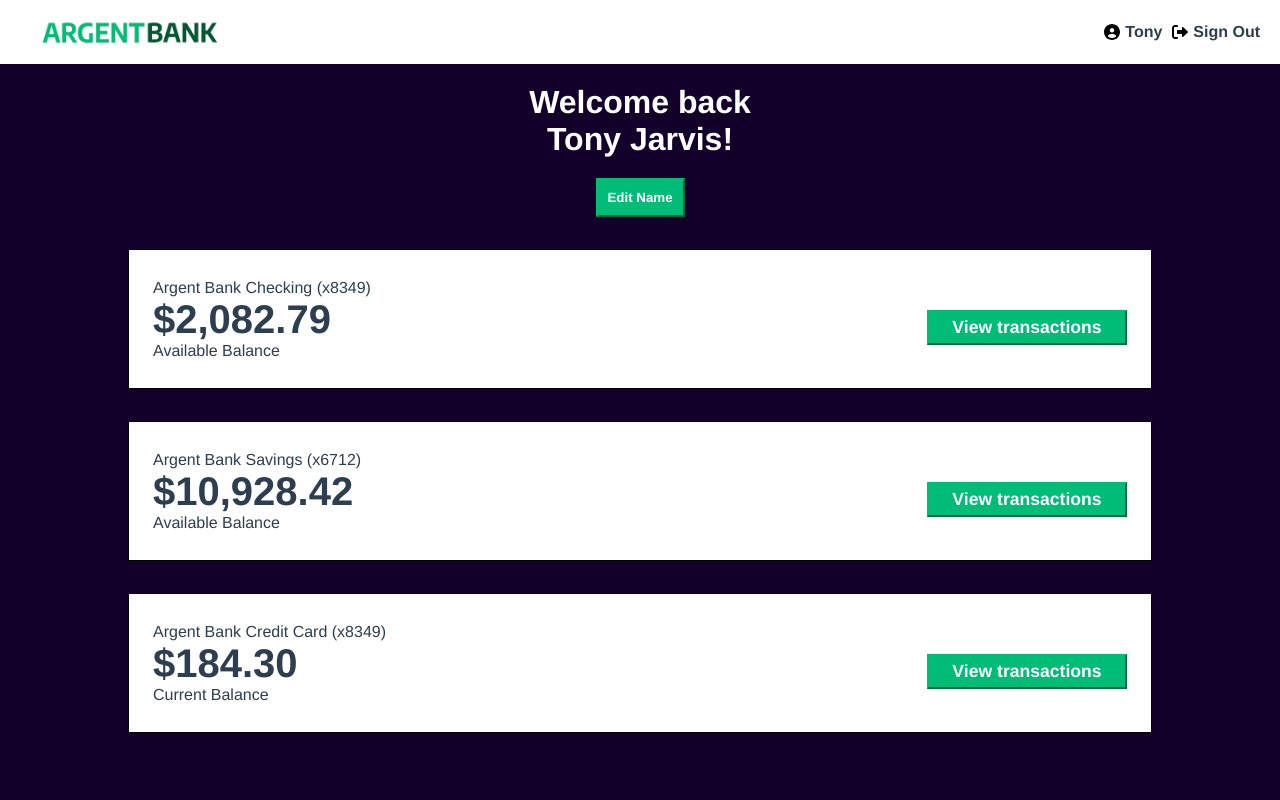
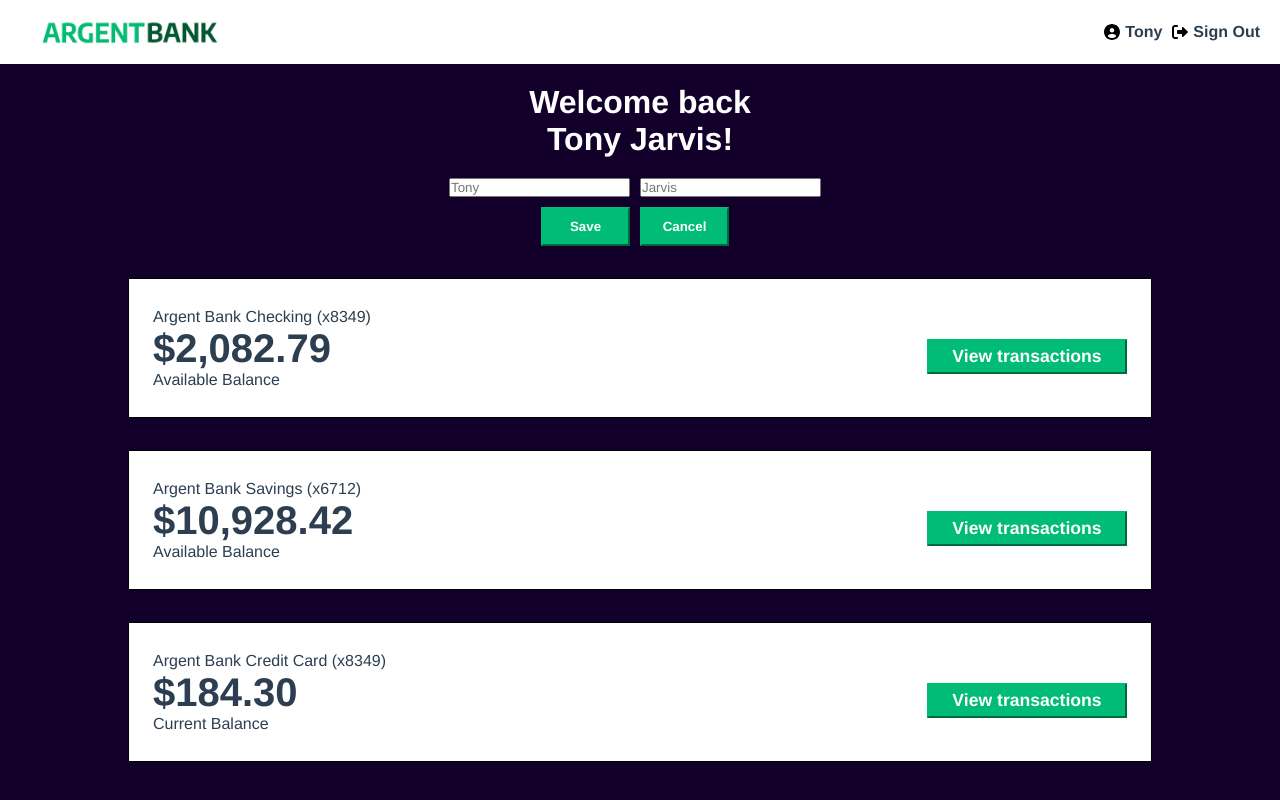
Before and after one commit to jimmylelievre/JimmyLelievre_13_11052022, a React (Create React App) app: page /user in a window 1280 px wide. Both pictures are taken after a click on the button "Edit Name". Shown: the top 800 px of the page. Built offline with nearby package versions, Linux system fonts and the light colour scheme.

Commit message:
Edit name done

```diff
--- a/package.json
+++ b/package.json
@@ -3,14 +3,9 @@
   "version": "0.1.0",
   "private": true,
   "dependencies": {
-    "@fortawesome/fontawesome-svg-core": "^6.1.1",
-    "@fortawesome/free-regular-svg-icons": "^6.1.1",
-    "@fortawesome/free-solid-svg-icons": "^6.1.1",
-    "@fortawesome/react-fontawesome": "^0.1.18",
     "@testing-library/jest-dom": "^5.16.4",
     "@testing-library/react": "^13.2.0",
     "@testing-library/user-event": "^13.5.0",
-    "babel-plugin-macros": "^3.1.0",
     "react": "^18.1.0",
     "react-dom": "^18.1.0",
     "react-redux": "^8.0.1",
--- a/src/pages/User.js
+++ b/src/pages/User.js
@@ -1,8 +1,10 @@
-import React from "react";
+import React, { useState } from "react";
 import Account from "../components/Account";
 import Header from "../components/Header";
 
 const User = () => {
+  const [editToggle, setEditToggle] = useState(false);
+
   return (
     <div>
       <Header user="user" name="Tony" />
@@ -13,7 +15,36 @@ const User = () => {
             <br />
             Tony Jarvis!
           </h1>
-          <button class="edit-button">Edit Name</button>
+          {editToggle ? (
+            <div className="edit-text">
+              <div>
+                <input type="text" placeholder="Tony" />
+                <input type="text" placeholder="Jarvis" />
+              </div>
+              <div>
+                <button
+                  onClick={() => setEditToggle(!editToggle)}
+                  class="edit-button-modify"
+                >
+                  Save
+                </button>
+                <button
+                  onClick={() => setEditToggle(!editToggle)}
+                  class="edit-button-modify"
+                >
+                  Cancel
+                </button>
+              </div>
+            </div>
+          ) : (
+            <button
+              onClick={() => setEditToggle(!editToggle)}
+              class="edit-button"
+            >
+              Edit Name
+            </button>
+          )}
+
           <Account
             accountTitle="Argent Bank Checking (x8349)"
             accountAmount="$2,082.79"
--- a/src/styles/pages/_user.scss
+++ b/src/styles/pages/_user.scss
@@ -19,3 +19,21 @@
   color: #fff;
   font-weight: bold;
 }
+.edit-button-modify {
+  width: 89px;
+  height: 39px;
+  border-color: #00bc77;
+  background-color: #00bc77;
+  color: #fff;
+  font-weight: bold;
+  margin-right: 10px;
+  margin-top: 10px;
+}
+.edit-text {
+  display: flex;
+  flex-direction: column;
+  align-items: center;
+  input {
+    margin-right: 10px;
+  }
+}
```
Also changed, not shown: 1 other file (tests, documents, lock files or other folders).
